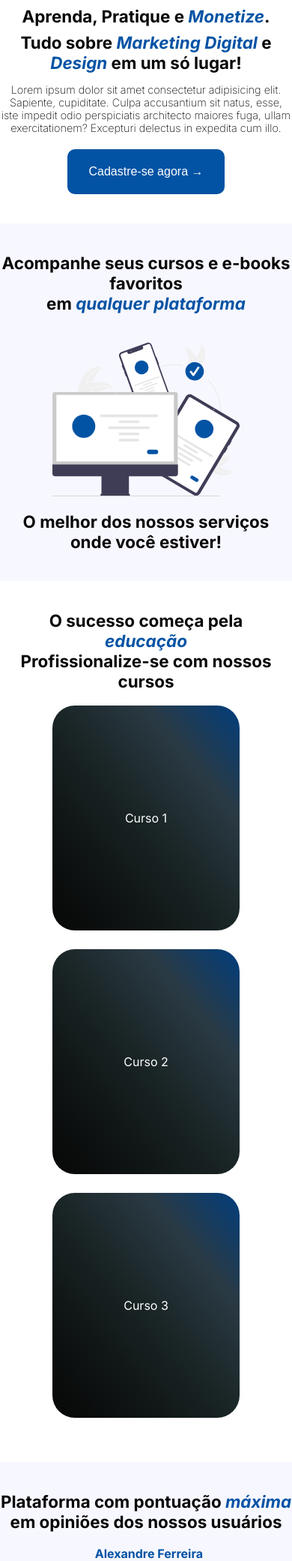
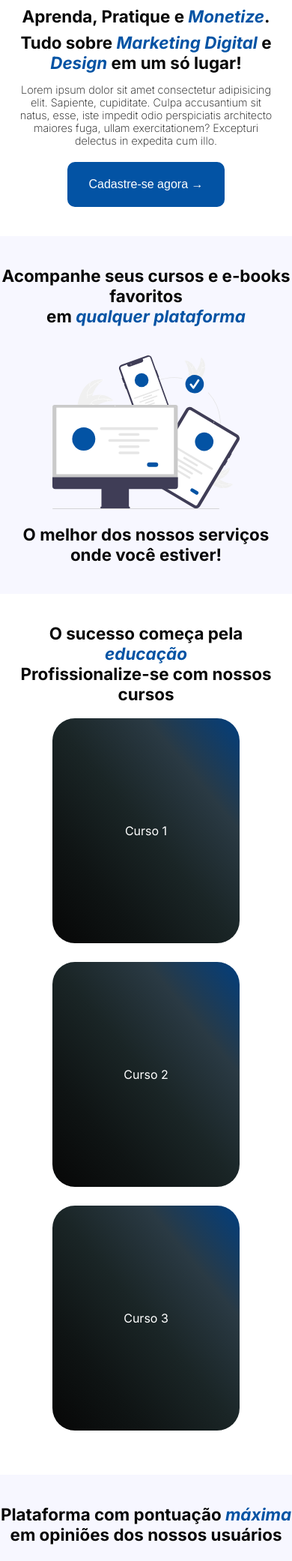
Before and after one commit to arthur-dnts/marketplace, a web app: file index.html in a window 390 px wide. Shown: the part 458-2540 px from the top of the page at 75% size. Run offline with its HTML, style and script files only (its server is not run), Linux system fonts and the light colour scheme; some libraries are stand-ins or nearby versions.

Commit message:
Update main.css

```diff
--- a/css/main.css
+++ b/css/main.css
@@ -918,6 +918,8 @@ hr {
     }
 
     .banner-text-container {
+        display: flex;
+        flex-direction: column;
         align-items: center;
         justify-content: center;
         text-align: center;
@@ -925,7 +927,7 @@ hr {
         margin: 0 0 10% 0;
         order: 2;
         p {
-            max-width: 500px;
+            max-width: 350px;
             margin-top: 10px;
             padding: 0;
         }
@@ -989,6 +991,10 @@ hr {
 
     #feedback {
         padding: 5% 0;
+    }
+
+    .ebooks-header {
+        margin-bottom: 5%;
     }
 
     .vertical-bar {
```
